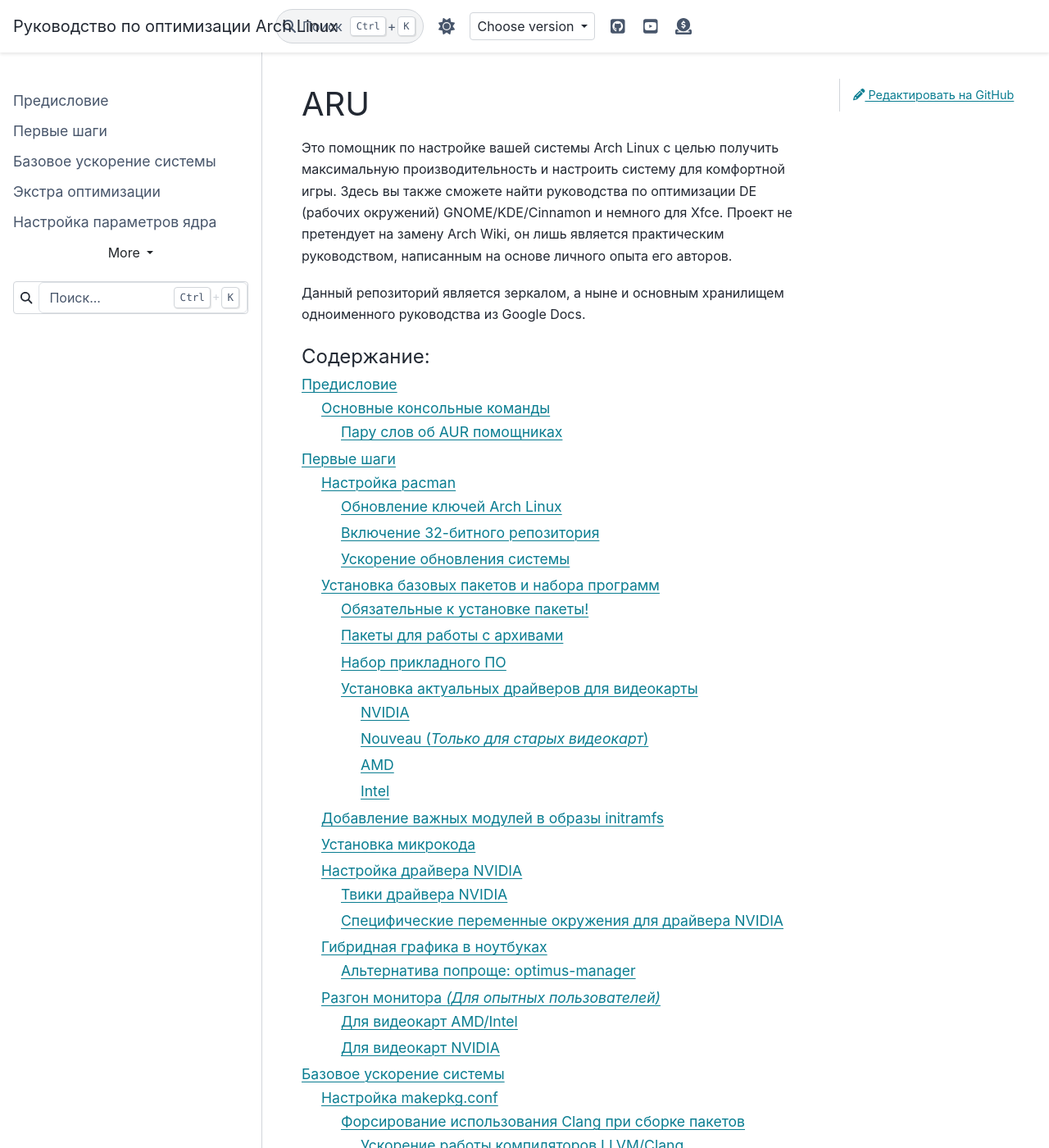
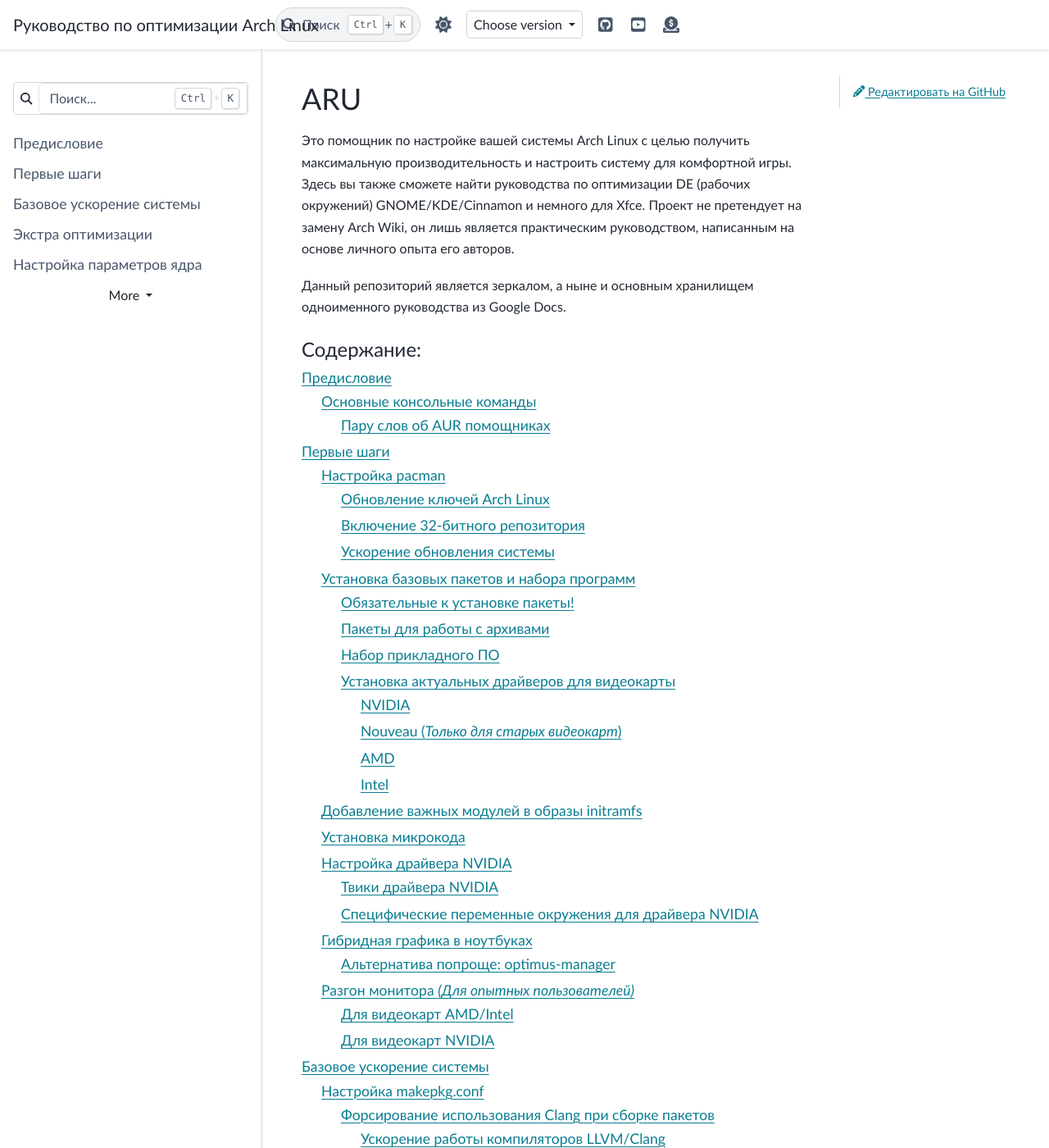
Before and after one commit to ventureoo/ARU, a Sphinx documentation site: the page built from docs/index.rst, in a window 1280 px wide and 1400 px high. Shown: the whole window at 82% size. Built offline with Sphinx 7.4.7 and the PyData theme 0.15.4, drawn with Linux system fonts in a browser that asks for light colours.

Commit message:
sphinx: Fix fonts

```diff
--- a/docs/_static/css/custom.css
+++ b/docs/_static/css/theme.css
@@ -10,7 +10,7 @@
   /*****************************************************************************
   * Font size
   **/
-  --pst-font-size-base: 15px; /* base font size - applied at body / html level */
+  --pst-font-size-base: 16px; /* base font size - applied at body / html level */
 
   /* heading font sizes */
   --pst-font-size-h1: 36px;
@@ -30,12 +30,9 @@
   * Font family
   **/
   /* These are adapted from https://systemfontstack.com/ */
-  --pst-font-family-base-system: "Optima, Segoe, "Segoe UI", Candara, Calibri, Arial, sans-serif";
-  --pst-font-family-monospace-system: Consolas, Menlo, Deja Vu Sans Mono, Bitstream Vera Sans Mono, monospace;
-
-  --pst-font-family-base: var(--pst-font-family-base-system);
+  --pst-font-family-base: Optima, Segoe, "Segoe UI", Candara, Calibri, Arial, sans-serif;
   --pst-font-family-heading: Futura, "Trebuchet MS", Arial, sans-serif;
-  --pst-font-family-monospace: var(--pst-font-family-monospace-system);
+  --pst-font-family-monospace: Consolas, Menlo, Deja Vu Sans Mono, Bitstream Vera Sans Mono, monospace;
 
   /*****************************************************************************
   * Color
--- a/docs/conf.py
+++ b/docs/conf.py
@@ -108,7 +108,7 @@
 }
 
 html_sidebars = {
-    "**": ["navbar-nav", "search-field.html" ]
+    "**": [ "search-field.html", "navbar-nav"]
 }
 
 # Misc
@@ -121,7 +121,9 @@
 # so a file named "default.css" will overwrite the builtin "default.css".
 html_static_path = ['_static']
 
-#html_css_files = ['css/custom.css']
+html_css_files = [
+    'css/theme.css',
+]
 
 # -- Options for manual page output ---------------------------------------
 
```
